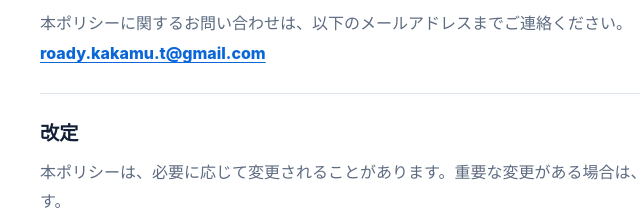
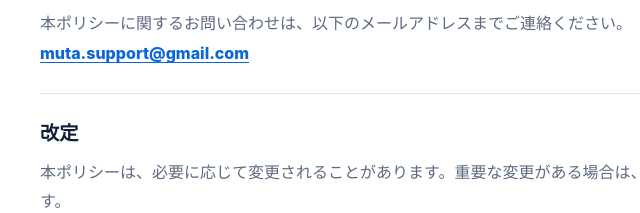
Before and after one commit to TatsuyaKakamu/my_portfolio, an Astro site: page /my_portfolio/privacy in a window 1280 px wide. Shown: the part 1435-1648 px from the top of the page, 187-827 px from the left. Built offline with nearby package versions, Linux system fonts and the light colour scheme; Astro itself is replaced by a stand-in of ours.

Commit message:
プライバシーポリシーの連絡先を窓口専用アドレスに差し替え (#39)

```diff
--- a/src/pages/privacy.astro
+++ b/src/pages/privacy.astro
@@ -107,7 +107,7 @@ const updatedAt = "2026年7月11日";
             <p>
               本ポリシーに関するお問い合わせは、以下のメールアドレスまでご連絡ください。
             </p>
-            <p><a href="mailto:roady.kakamu.t@gmail.com">roady.kakamu.t@gmail.com</a></p>
+            <p><a href="mailto:muta.support@gmail.com">muta.support@gmail.com</a></p>
           </section>
 
           <section>
```
